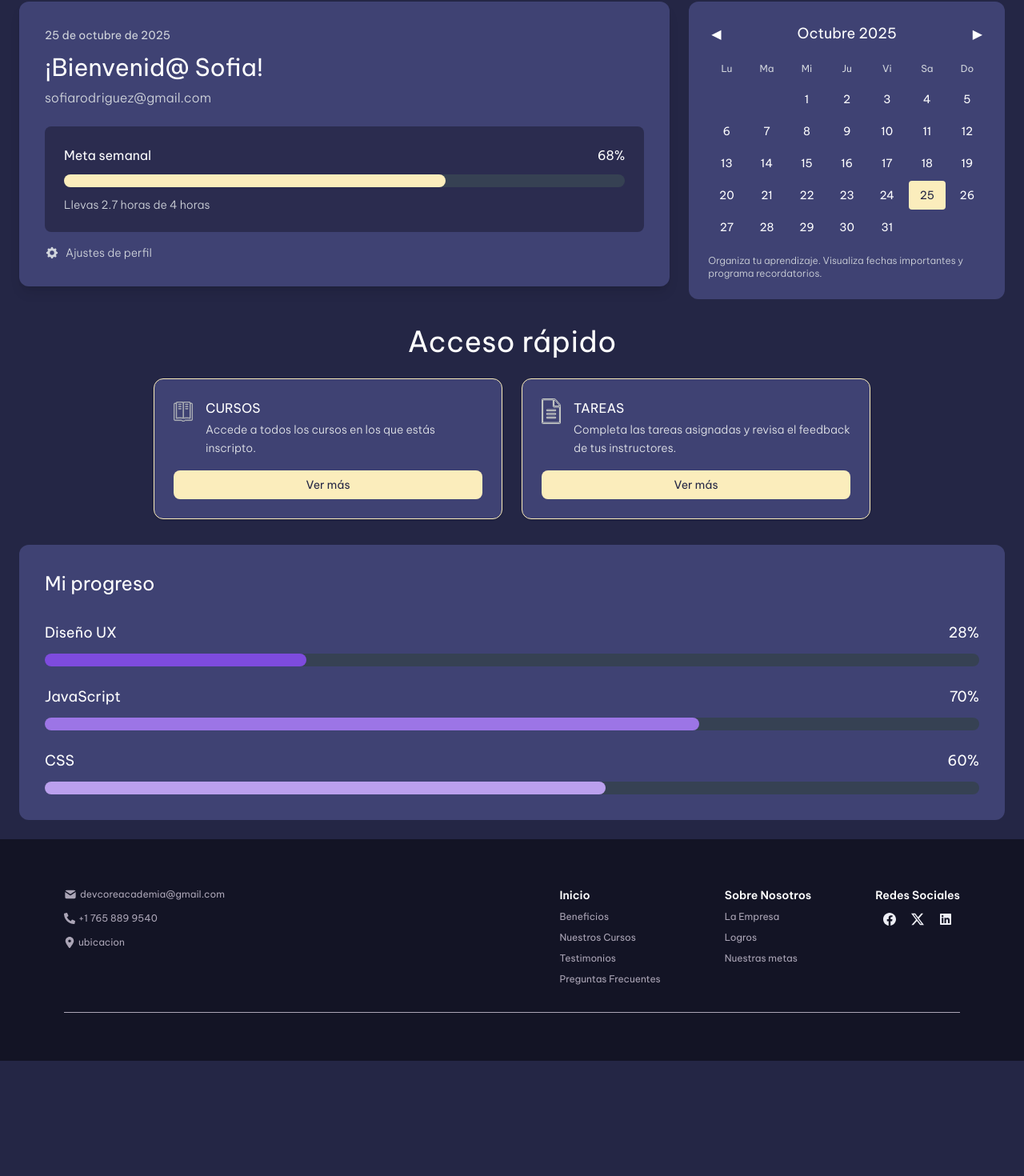
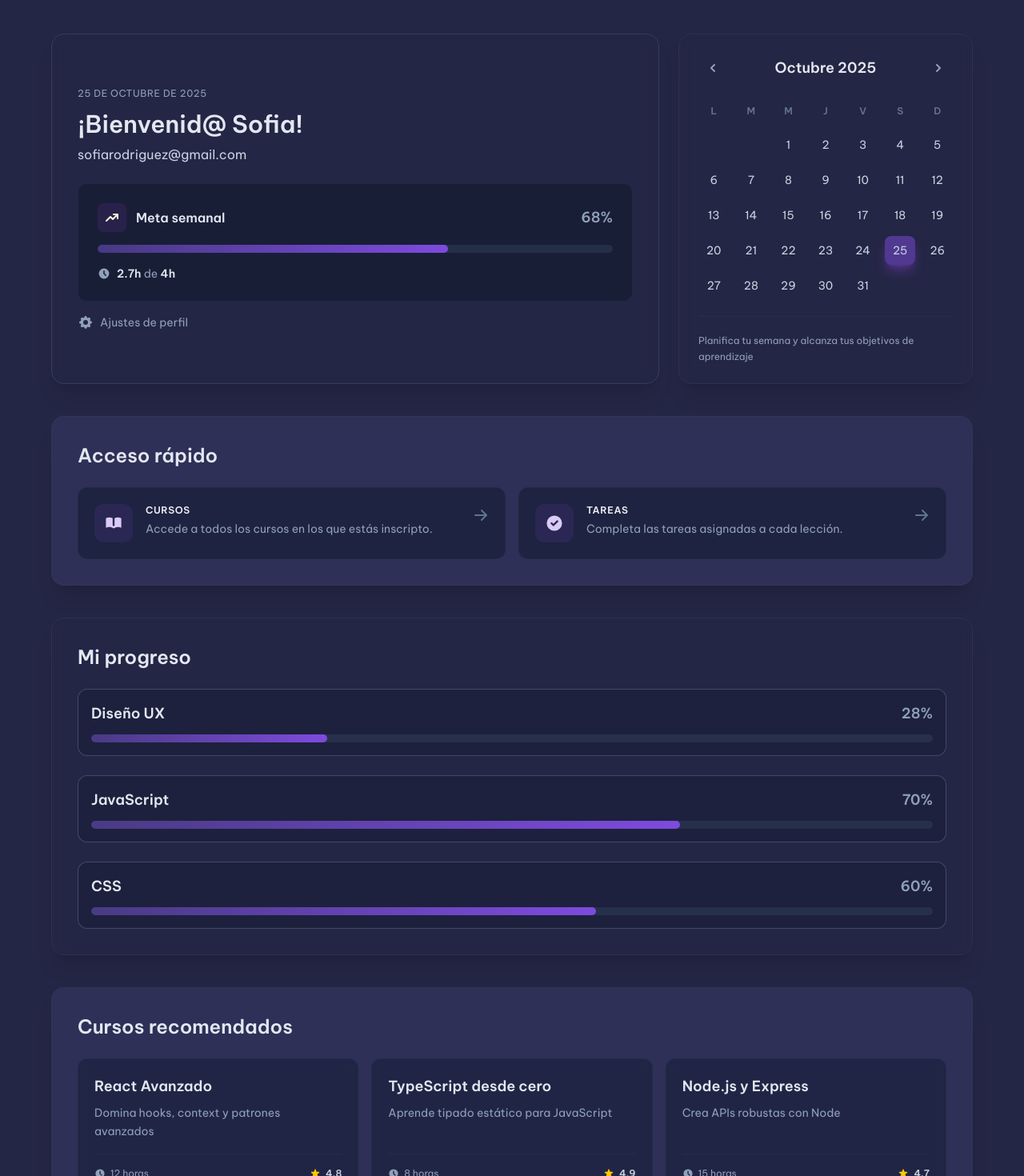
Before and after one commit to DevCore-PF/ProyectoFinalFront, a Next.js app in the folder front/: page /dashboard in a window 1280 px wide. Shown: the part 82-1552 px from the top of the page at 80% size. Before the commit the page ends 1408 px from the top, so only its background shows below. Built offline with nearby package versions, Linux system fonts and the light colour scheme; a web font is replaced by a local one.

Commit message:
Se modificaron estilos de dashboard de usuario y se agrego seccion de cursos recomendados

```diff
--- a/front/app/(root)/dashboard/page.tsx
+++ b/front/app/(root)/dashboard/page.tsx
@@ -1,26 +1,24 @@
 "use client";
 
-import React from "react";
-import Image from "next/image";
-import WelcomeCard from "@/components/dashboard/WelcomeCard";
+import Calendar from "@/components/dashboard/Calendar";
 import ProgressCard from "@/components/dashboard/ProgressCard";
 import QuickAccessCard from "@/components/dashboard/QuickAccessCard";
-import Calendar from "@/components/dashboard/Calendar";
-
+import WelcomeCard from "@/components/dashboard/WelcomeCard";
+import RecommendedCourses from "@/components/RecomendedCourses";
+import { HiBookOpen, HiCheckCircle } from "react-icons/hi";
 const DashboardPage = () => {
-  // Datos temporales (más adelante vendrán del backend)
   const userData = {
     userName: "Sofia",
     userEmail: "sofiarodriguez@gmail.com",
     weeklyGoalProgress: 68,
     goalHours: 4,
-    currentHours: 2.7
+    currentHours: 2.7,
   };
 
   const progressData = [
-    { id: "1", name: "Diseño UX", progress: 28, color: "#7e4bde" },
-    { id: "2", name: "JavaScript", progress: 70, color: "#9c75e6" },
-    { id: "3", name: "CSS", progress: 60, color: "#bba0ee" }
+    { id: "1", name: "Diseño UX", progress: 28 },
+    { id: "2", name: "JavaScript", progress: 70 },
+    { id: "3", name: "CSS", progress: 60 },
   ];
 
   const quickAccessItems = [
@@ -28,46 +26,46 @@ const DashboardPage = () => {
       id: "courses",
       title: "CURSOS",
       description: "Accede a todos los cursos en los que estás inscripto.",
-      icon: <Image
-        src="/icons/cursosIcon.svg"
-        alt="Cursos"
-        width={24}
-        height={32}
-        style={{
-          width: '100%',
-          height: '100%',
-          objectFit: 'contain',
-          filter: 'brightness(0) saturate(100%) invert(96%) sepia(16%) saturate(290%) hue-rotate(22deg) brightness(103%) contrast(96%)'
-        }}
-      />,
-      onClick: () => console.log("Navegando a cursos")
+      icon: <HiBookOpen className="w-6 h-6 text-accent-light" />,
+      onClick: () => console.log("Navegando a cursos"),
     },
     {
       id: "tasks",
       title: "TAREAS",
-      description: "Completa las tareas asignadas y revisa el feedback de tus instructores.",
-      icon: <Image
-        src="/icons/TareasIcon.svg"
-        alt="Tareas"
-        width={24}
-        height={32}
-        style={{
-          width: '100%',
-          height: '100%',
-          objectFit: 'contain',
-          filter: 'brightness(0) saturate(100%) invert(96%) sepia(16%) saturate(290%) hue-rotate(22deg) brightness(103%) contrast(96%)'
-        }}
-      />,
-      onClick: () => console.log("Navegando a tareas")
-    }
+      description: "Completa las tareas asignadas a cada lección.",
+      icon: <HiCheckCircle className="w-6 h-6 text-accent-light" />,
+      onClick: () => console.log("Navegando a tareas"),
+    },
+  ];
+
+  const recommendedCourses = [
+    {
+      id: "1",
+      name: "React Avanzado",
+      description: "Domina hooks, context y patrones avanzados",
+      duration: "12 horas",
+      rating: "4.8",
+    },
+    {
+      id: "2",
+      name: "TypeScript desde cero",
+      description: "Aprende tipado estático para JavaScript",
+      duration: "8 horas",
+      rating: "4.9",
+    },
+    {
+      id: "3",
+      name: "Node.js y Express",
+      description: "Crea APIs robustas con Node",
+      duration: "15 horas",
+      rating: "4.7",
+    },
   ];
 
   return (
-    <div className="min-h-screen font-body" style={{ backgroundColor: 'var(--background)' }}>
-      <div className="max-w-7xl mx-auto p-6">
-
-        <div className="grid grid-cols-1 lg:grid-cols-3 gap-6 mb-8">
-
+    <div className="min-h-screen p-10">
+      <div className="max-w-7xl mx-auto p-4 md:p-6">
+        <div className="grid grid-cols-1 lg:grid-cols-3 gap-4 md:gap-6 mb-4 md:mb-10">
           <div className="lg:col-span-2">
             <WelcomeCard
               userName={userData.userName}
@@ -77,24 +75,21 @@ const DashboardPage = () => {
               currentHours={userData.currentHours}
             />
           </div>
-
-
           <div>
             <Calendar />
           </div>
         </div>
 
-
-        <div className="mb-8">
+        <div className="mb-4 md:mb-10">
           <QuickAccessCard items={quickAccessItems} />
         </div>
 
+        <div className="mb-4 md:mb-10">
+          <ProgressCard title="Mi progreso" progressItems={progressData} />
+        </div>
 
         <div>
-          <ProgressCard
-            title="Mi progreso"
-            progressItems={progressData}
-          />
+          <RecommendedCourses courses={recommendedCourses} />
         </div>
       </div>
     </div>
--- a/front/app/globals.css
+++ b/front/app/globals.css
@@ -5,7 +5,7 @@
   --foreground: #171717;
   --colormine: #d9d9d9;
   --colormine1: #98989a;
-  --color: #cf8282;
+  --color: #fdf5d9;
 }
 
 @theme {
@@ -21,11 +21,11 @@
 
   --color-font-light: #eeeff6;
   --color-font-dark: #090911;
-
+/*
   --color-gray-light: #e3e3e3;
   --color-gray-dark: #aba5b6;
   --color-gray-medium-light: #d9d9d9;
-  --color-gray-medium-dark: #98989a;
+  --color-gray-medium-dark: #98989a; */
 
   --color-yellow-light: #fdf5d9;
 
--- /dev/null
+++ b/front/components/RecomendedCourses.tsx
@@ -0,0 +1,48 @@
+import { HiBookOpen, HiClock, HiStar, HiArrowRight } from "react-icons/hi";
+const RecommendedCourses = ({ courses }) => {
+  return (
+    <div className="bg-background2/40 backdrop-blur-sm border border-slate-700/50 rounded-2xl p-6 md:p-8 text-font-light shadow-xl hover:border-slate-600/50 transition-all duration-300">
+      <h2 className="text-xl md:text-2xl font-bold mb-6 text-slate-200">
+        Cursos recomendados
+      </h2>
+
+      <div className="grid grid-cols-1 md:grid-cols-2 lg:grid-cols-3 gap-4">
+        {courses.map((course) => (
+          <div
+            key={course.id}
+            className="group bg-slate-900/50 backdrop-blur-xs border border-slate-700/30 rounded-xl overflow-hidden hover:border-slate-300/50 transition-all duration-300 hover:scale-[1.02] hover:shadow-2xl hover:shadow-purple-900/20 flex flex-col"
+          >
+            <div className="p-5 flex flex-col flex-1">
+              <h3 className="font-bold mb-2 text-slate-200  transition-colors text-lg">
+                {course.name}
+              </h3>
+              <p className="text-sm text-slate-400 mb-4 leading-relaxed flex-1">
+                {course.description}
+              </p>
+
+              <div className="flex items-center justify-between pt-4 border-t border-slate-700/30">
+                <div className="flex items-center gap-1.5 text-xs text-slate-400">
+                  <HiClock className="w-3.5 h-3.5" />
+                  <span className="font-medium">{course.duration}</span>
+                </div>
+                <div className="flex items-center gap-1.5 text-xs">
+                  <HiStar className="w-3.5 h-3.5 text-yellow-400" />
+                  <span className="font-bold text-slate-300">
+                    {course.rating}
+                  </span>
+                </div>
+              </div>
+
+              <button className="mt-4 w-full bg-button/30 hover:bg-button/40 text-purple-100 py-2.5 rounded-lg font-semibold text-sm transition-all duration-300 border border-purple-500/20 hover:border-purple-500/40 flex items-center justify-center gap-2 group/btn cursor-pointer">
+                <span>Ver curso</span>
+                <HiArrowRight className="w-4 h-4 group-hover/btn:translate-x-1 transition-transform" />
+              </button>
+            </div>
+          </div>
+        ))}
+      </div>
+    </div>
+  );
+};
+
+export default RecommendedCourses;
--- a/front/components/dashboard/Calendar.tsx
+++ b/front/components/dashboard/Calendar.tsx
@@ -1,18 +1,24 @@
-import React, { useState } from 'react';
-
-interface CalendarProps {
-  className?: string;
-}
-
-const Calendar: React.FC<CalendarProps> = ({ className = '' }) => {
+import { useState } from "react";
+import { HiChevronLeft, HiChevronRight } from "react-icons/hi";
+const Calendar = ({ className = "" }) => {
   const [currentDate, setCurrentDate] = useState(new Date());
 
   const monthNames = [
-    'Enero', 'Febrero', 'Marzo', 'Abril', 'Mayo', 'Junio',
-    'Julio', 'Agosto', 'Septiembre', 'Octubre', 'Noviembre', 'Diciembre'
+    "Enero",
+    "Febrero",
+    "Marzo",
+    "Abril",
+    "Mayo",
+    "Junio",
+    "Julio",
+    "Agosto",
+    "Septiembre",
+    "Octubre",
+    "Noviembre",
+    "Diciembre",
   ];
 
-  const dayNames = ['Lu', 'Ma', 'Mi', 'Ju', 'Vi', 'Sa', 'Do'];
+  const dayNames = ["L", "M", "M", "J", "V", "S", "D"];
 
   const getDaysInMonth = (date: Date) => {
     const year = date.getFullYear();
@@ -23,23 +29,18 @@ const Calendar: React.FC<CalendarProps> = ({ className = '' }) => {
     const startingDayOfWeek = (firstDay.getDay() + 6) % 7;
 
     const days = [];
-
-
     for (let i = 0; i < startingDayOfWeek; i++) {
       days.push(null);
     }
-
-
     for (let day = 1; day <= daysInMonth; day++) {
       days.push(day);
     }
-
     return days;
   };
 
   const days = getDaysInMonth(currentDate);
   const today = new Date();
-  const isToday = (day: number | null) => {
+  const isToday = (day: number) => {
     if (!day) return false;
     return (
       day === today.getDate() &&
@@ -49,63 +50,78 @@ const Calendar: React.FC<CalendarProps> = ({ className = '' }) => {
   };
 
   const nextMonth = () => {
-    setCurrentDate(new Date(currentDate.getFullYear(), currentDate.getMonth() + 1, 1));
+    setCurrentDate(
+      new Date(currentDate.getFullYear(), currentDate.getMonth() + 1, 1)
+    );
   };
 
   const prevMonth = () => {
-    setCurrentDate(new Date(currentDate.getFullYear(), currentDate.getMonth() - 1, 1));
+    setCurrentDate(
+      new Date(currentDate.getFullYear(), currentDate.getMonth() - 1, 1)
+    );
   };
 
   return (
-    <div className={`rounded-xl p-6 text-white font-body ${className}`} style={{ backgroundColor: '#3F4273' }}>
-      <div className="flex items-center justify-between mb-4">
+    <div
+      className={`bg-transparent h-full backdrop-blur-sm border border-slate-700/50 rounded-2xl p-5 md:p-6 text-font-light shadow-xl hover:border-slate-600/50 transition-all duration-300 ${className}`}
+    >
+      <div className="flex items-center justify-between mb-6">
         <button
           onClick={prevMonth}
-          className="p-1 hover:bg-gray-600/50 rounded transition-colors"
+          className="p-2 hover:bg-slate-700/50 rounded-lg transition-colors"
         >
-          ◀
+          <HiChevronLeft className="w-5 h-5 text-slate-400" />
         </button>
-        <h3 className="text-lg font-medium">
+        <h3 className="text-base md:text-lg font-bold text-slate-200">
           {monthNames[currentDate.getMonth()]} {currentDate.getFullYear()}
         </h3>
         <button
           onClick={nextMonth}
-          className="p-1 hover:bg-gray-600/50 rounded transition-colors"
+          className="p-2 hover:bg-slate-700/50 rounded-lg transition-colors"
         >
-          ▶
+          <HiChevronRight className="w-5 h-5 text-slate-400" />
         </button>
       </div>
 
-      <div className="grid grid-cols-7 gap-1 mb-2">
-        {dayNames.map((day) => (
-          <div key={day} className="text-center text-xs font-medium text-gray-300 py-1">
+      <div className="grid grid-cols-7 gap-2 mb-3">
+        {dayNames.map((day, idx) => (
+          <div
+            key={idx}
+            className="text-center text-xs font-bold text-slate-500 py-1"
+          >
             {day}
           </div>
         ))}
       </div>
 
-      <div className="grid grid-cols-7 gap-1">
+      <div className="grid grid-cols-7 gap-2">
         {days.map((day, index) => (
           <div
             key={index}
             className={`
-              text-center text-sm py-2 rounded transition-colors cursor-pointer font-normal
-              ${day ? 'hover:bg-gray-600/50' : ''}
-              ${isToday(day) ? 'font-medium' : ''}
-              ${!day ? 'text-transparent' : ''}
+              text-center text-sm py-2 rounded-lg transition-all duration-200 font-medium
+              ${
+                day ? "hover:bg-button/90 cursor-pointer text-slate-300" : ""
+              }
+              ${!day ? "text-transparent" : ""}
+              ${
+                day && isToday(day)
+                  ? "bg-button/50 text-font-light shadow-lg shadow-purple-500/30 hover:bg-button"
+                  : ""
+              }
             `}
-            style={isToday(day) ? { backgroundColor: '#FBEDBC', color: '#242645' } : {}}
           >
-            {day || ''}
+            {day || ""}
           </div>
         ))}
       </div>
 
-      <div className="mt-4 text-xs text-gray-300 font-light">
-        <p>Organiza tu aprendizaje. Visualiza fechas importantes y programa recordatorios.</p>
+      <div className="mt-5 pt-5 border-t border-slate-700/30 text-xs text-slate-400">
+        <p className="leading-relaxed">
+          Planifica tu semana y alcanza tus objetivos de aprendizaje
+        </p>
       </div>
     </div>
   );
 };
-
 export default Calendar;
--- a/front/components/dashboard/ProgressCard.tsx
+++ b/front/components/dashboard/ProgressCard.tsx
@@ -1,36 +1,31 @@
-import React from 'react';
-
-interface ProgressItem {
-  id: string;
-  name: string;
-  progress: number; // Porcentaje de 0-100
-  color: string;
-}
-
-interface ProgressCardProps {
-  title: string;
-  progressItems: ProgressItem[];
-}
-
-const ProgressCard: React.FC<ProgressCardProps> = ({ title, progressItems }) => {
+import { HiAcademicCap } from "react-icons/hi";
+const ProgressCard = ({ title, progressItems }) => {
   return (
-    <div className="rounded-xl p-8 text-white font-body" style={{ backgroundColor: '#3F4273' }}>
-      <h2 className="text-2xl font-medium mb-8">{title}</h2>
+    <div className="bg-transparent backdrop-blur-sm border border-slate-700/50 rounded-2xl p-6 md:p-8 text-font-light shadow-xl hover:border-slate-600/50 transition-all duration-300">
+      <h2 className="text-xl md:text-2xl font-bold mb-6 text-slate-200">
+        {title}
+      </h2>
 
       <div className="space-y-6">
         {progressItems.map((item) => (
-          <div key={item.id} className="space-y-3">
+          <div
+            key={item.id}
+            className="space-y-3 p-4 rounded-xl  bg-slate-900/30 border border-slate-500/50"
+          >
             <div className="flex justify-between items-center">
-              <span className="text-lg font-normal">{item.name}</span>
-              <span className="text-lg font-medium">{item.progress}%</span>
+              <span className="text-base md:text-lg font-semibold text-slate-200">
+                {item.name}
+              </span>
+              <span className="text-base md:text-lg font-bold text-slate-400">
+                {item.progress}%
+              </span>
             </div>
 
-            <div className="w-full bg-gray-700 rounded-full h-4">
+            <div className="w-full bg-slate-700/50 rounded-full h-2.5 overflow-hidden">
               <div
-                className={`h-4 rounded-full transition-all duration-500 ease-out`}
+                className="h-2.5 rounded-full transition-all duration-700 ease-out shadow-lg bg-linear-to-r from-button/40  to-button "
                 style={{
                   width: `${item.progress}%`,
-                  backgroundColor: item.color
                 }}
               ></div>
             </div>
@@ -39,13 +34,17 @@ const ProgressCard: React.FC<ProgressCardProps> = ({ title, progressItems }) =>
       </div>
 
       {progressItems.length === 0 && (
-        <div className="text-center text-gray-300 py-12">
-          <p className="text-lg font-normal">No hay progreso registrado aún.</p>
-          <p className="text-sm mt-3 font-light">¡Comienza tu primer curso para ver tu progreso aquí!</p>
+        <div className="text-center text-slate-400 py-16 bg-slate-900/30 rounded-xl border border-slate-700/20">
+          <HiAcademicCap className="w-16 h-16 mx-auto mb-4 opacity-30" />
+          <p className="text-lg font-semibold text-slate-300 mb-2">
+            Sin progreso aún
+          </p>
+          <p className="text-sm">
+            ¡Comienza tu primer curso para ver tu avance aquí!
+          </p>
         </div>
       )}
     </div>
   );
 };
-
 export default ProgressCard;
--- a/front/components/dashboard/QuickAccessCard.tsx
+++ b/front/components/dashboard/QuickAccessCard.tsx
@@ -1,75 +1,33 @@
-import React from 'react';
-
-interface QuickAccessItem {
-  id: string;
-  title: string;
-  description: string;
-  icon: React.ReactNode;
-  onClick: () => void;
-}
-
-interface QuickAccessCardProps {
-  items: QuickAccessItem[];
-}
-
-const QuickAccessCard: React.FC<QuickAccessCardProps> = ({ items }) => {
+import {
+  HiArrowRight
+} from "react-icons/hi";
+const QuickAccessCard = ({ items }) => {
   return (
-    <div className="space-y-4 font-body">
-      <h2
-        className="text-4xl text-white mb-6 text-center"
-        style={{
-          fontWeight: 400,
-          letterSpacing: '0.01em',
-          lineHeight: 1.2,
-          fontFamily: '"Be Vietnam Pro", sans-serif'
-        }}
-      >
+    <div className="bg-background2/40 backdrop-blur-sm border border-slate-700/50 rounded-2xl p-6 md:p-8 text-white shadow-xl hover:border-slate-600/50 transition-all duration-300">
+      <h2 className="text-xl md:text-2xl font-bold mb-6 text-slate-200">
         Acceso rápido
       </h2>
 
-      <div className="grid grid-cols-1 md:grid-cols-2 gap-6 max-w-4xl mx-auto">
+      <div className="grid grid-cols-1 md:grid-cols-2 gap-4">
         {items.map((item) => (
-          <div
+          <button
             key={item.id}
             onClick={item.onClick}
-            className="rounded-xl p-6 shadow-sm hover:shadow-md transition-all duration-200 cursor-pointer hover:scale-105"
-            style={{
-              backgroundColor: '#3F4273',
-              border: '0.8px solid #FBEDBC'
-            }}
+            className="group flex items-start gap-4 p-5 rounded-xl bg-slate-900/50 border cursor-pointer border-slate-700/30 hover:border-button/80 hover:bg-slate-900/70 transition-all duration-300 text-left hover:scale-[1.02]"
           >
-            <div className="flex items-start space-x-4">
-              <div className="flex items-center justify-center transform hover:scale-110 transition-transform duration-200">
-                <div style={{
-                  color: '#FBEDBC',
-                  width: '24px',
-                  height: '32px',
-                  minWidth: '24px',
-                  display: 'flex',
-                  alignItems: 'center',
-                  justifyContent: 'center'
-                }}>
-                  <div style={{ width: '100%', height: '100%', color: '#FBEDBC' }}>
-                    {item.icon}
-                  </div>
-                </div>
-              </div>
-              <div className="flex-1">
-                <h3 className="font-medium mb-1 text-white">{item.title}</h3>
-                <p className="text-sm leading-relaxed text-gray-200 font-light">{item.description}</p>
-              </div>
+            <div className="p-3 rounded-xl bg-purple-500/10 group-hover:bg-purple-500/20 transition-colors shrink-0">
+              {item.icon}
             </div>
-
-            <button
-              className="mt-4 w-full py-2 px-4 rounded-lg text-sm font-medium hover:opacity-90 transition-colors duration-200"
-              style={{
-                backgroundColor: '#FBEDBC',
-                color: '#242645'
-              }}
-            >
-              Ver más
-            </button>
-          </div>
+            <div className="flex-1 min-w-0">
+              <h3 className="text-xs font-bold mb-1 text-font-light uppercase tracking-wider">
+                {item.title}
+              </h3>
+              <p className="text-sm text-slate-400 leading-relaxed">
+                {item.description}
+              </p>
+            </div>
+            <HiArrowRight className="w-5 h-5 text-slate-500 group-hover:text-button  group-hover:translate-x-1 transition-all duration-300 mt-1" />
+          </button>
         ))}
       </div>
     </div>
--- a/front/components/dashboard/WelcomeCard.tsx
+++ b/front/components/dashboard/WelcomeCard.tsx
@@ -1,68 +1,75 @@
-import React from 'react';
-import { HiCog } from 'react-icons/hi';
+"use client";
 
-interface WelcomeCardProps {
-  userName: string;
-  userEmail: string;
-  weeklyGoalProgress?: number; // porcentaje de 0-100
-  goalHours?: number;
-  currentHours?: number;
-  showWeeklyGoal?: boolean; // prop para controlar la meta semanal en card correspondiente
-}
+import { HiCog, HiTrendingUp, HiClock } from "react-icons/hi";
 
-const WelcomeCard: React.FC<WelcomeCardProps> = ({
-  userName,
-  userEmail,
+const WelcomeCard = ({
+  userName = "",
+  userEmail = "",
   weeklyGoalProgress = 0,
   goalHours = 0,
   currentHours = 0,
-  showWeeklyGoal = true // usado para evitar armar componente muy pequeño y no reutilizable
+  showWeeklyGoal = true,
 }) => {
-  const currentDate = new Date().toLocaleDateString('es-ES', {
-    day: 'numeric',
-    month: 'long',
-    year: 'numeric'
+  const currentDate = new Date().toLocaleDateString("es-ES", {
+    day: "numeric",
+    month: "long",
+    year: "numeric",
   });
 
   return (
-    <div className="rounded-xl p-8 text-white shadow-lg font-body" style={{ backgroundColor: '#3F4273' }}>
+    <div className="bg-transparent h-full flex flex-col justify-center backdrop-blur-sm border border-slate-700 rounded-2xl p-6 md:p-8 text-font-light shadow-xl hover:border-slate-600/50 transition-all duration-300">
       <div className="mb-6">
-        <p className="text-gray-300 text-sm mb-3 font-normal">{currentDate}</p>
-        <h1 className="text-3xl font-medium mb-2" style={{ fontWeight: 500 }}>¡Bienvenid@ {userName}!</h1>
-        <p className="text-gray-300 text-base font-light">{userEmail}</p>
+        <p className="text-slate-400 text-xs uppercase tracking-wider mb-3">
+          {currentDate}
+        </p>
+        <h1 className="text-2xl md:text-3xl font-bold mb-2  text-slate-200">
+          ¡Bienvenid@ {userName}!
+        </h1>
+        <p className="text-slate-300 text-sm md:text-base">{userEmail}</p>
       </div>
 
-
       {showWeeklyGoal && (
-        <div className="rounded-lg p-6 mb-4" style={{ backgroundColor: '#2B2C4F' }}>
-          <div className="flex justify-between items-center mb-3">
-            <span className="text-base font-medium">Meta semanal</span>
-            <span className="text-base font-medium">{weeklyGoalProgress}%</span>
+        <div className="rounded-xl p-5 md:p-6 mb-4 bg-slate-900/50 border border-slate-700/30">
+          <div className="flex justify-between items-center mb-4">
+            <div className="flex items-center gap-3">
+              <div className="p-2 bg-purple-500/10 rounded-lg">
+                <HiTrendingUp className="w-5 h-5 text-yellow-light" />
+              </div>
+              <span className="text-base font-semibold text-slate-200">
+                Meta semanal
+              </span>
+            </div>
+            <span className="text-lg font-bold text-slate-400">
+              {weeklyGoalProgress}%
+            </span>
           </div>
 
-          <div className="w-full bg-gray-700 rounded-full h-4 mb-3">
+          <div className="w-full bg-slate-700/50 rounded-full h-2.5 mb-4 overflow-hidden">
             <div
-              className="h-4 rounded-full transition-all duration-500 ease-out"
-              style={{
-                width: `${weeklyGoalProgress}%`,
-                backgroundColor: '#FBEDBC'
-              }}
+              className="h-2.5 rounded-full transition-all duration-700 ease-out bg-linear-to-r from-button/40  to-button shadow-lg shadow-purple-500/50"
+              style={{ width: `${weeklyGoalProgress}%` }}
             ></div>
           </div>
 
-          <p className="text-sm text-gray-300 font-light">
-            Llevas {currentHours} horas de {goalHours} horas
-          </p>
+          <div className="flex items-center gap-2 text-sm text-slate-400">
+            <HiClock className="w-4 h-4" />
+            <span>
+              <span className="text-slate-200 font-semibold">
+                {currentHours}h
+              </span>{" "}
+              de{" "}
+              <span className="text-slate-200 font-semibold">{goalHours}h</span>
+            </span>
+          </div>
         </div>
       )}
 
-
       <button
-        onClick={() => console.log('Navegando a ajustes de perfil')}
-        className="flex items-center space-x-2 mt-4 text-gray-300 hover:text-white transition-colors duration-200 cursor-pointer"
+        onClick={() => console.log("Navegando a ajustes de perfil")}
+        className="flex items-center gap-2 text-slate-400 hover:underline cursor-pointer transition-colors duration-200 group"
       >
-        <HiCog className="text-lg" />
-        <span className="text-sm font-light">Ajustes de perfil</span>
+        <HiCog className="w-5 h-5 group-hover:rotate-90 transition-transform duration-300" />
+        <span className="text-sm font-medium">Ajustes de perfil</span>
       </button>
     </div>
   );
```
Also changed, not shown: front/components/CoursesGrid.tsx (+3 -4 lines), front/components/hero/EmailSubscription.tsx (+3 -4 lines).
